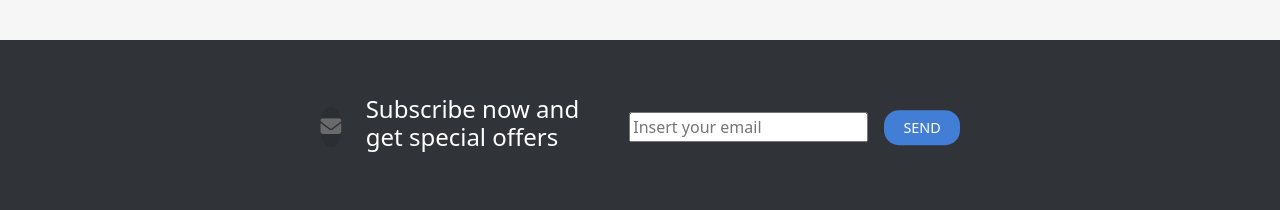
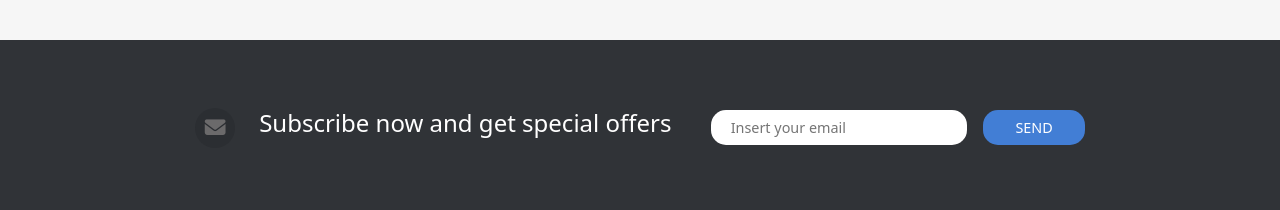
Before and after one commit to giovannilampis/proj-html-vuejs, a Vue app: page / in a window 1280 px wide. Shown: the part 5158-5368 px from the top of the page. Built offline with nearby package versions, Linux system fonts and the light colour scheme.

Commit message:
change SubscribeComp layout

```diff
--- a/src/components/SubscribeComp.vue
+++ b/src/components/SubscribeComp.vue
@@ -9,7 +9,7 @@ export default {
 <template>
     <section>
 
-        <div class="container">
+        <div>
 
             <div class="subscribe_container">
                 <a class="envelope_container"><i class="fa-solid fa-envelope"></i></a>
@@ -41,7 +41,8 @@ section {
 }
 
 .subscribe_container {
-    @include display_between;
+    @include display_center;
+    width: 100%;
     position: absolute;
     top: 50%;
     left: 50%;
@@ -67,12 +68,25 @@ section {
     transform: translate(-50%, -50%);
 }
 
+h4 {
+    font-size: 1.5rem;
+}
+
+input {
+    border: none;
+    width: 20%;
+    font-size: 0.9rem;
+    padding: 0.4rem 1.2rem;
+    border-radius: 15px;
+
+}
+
 button {
     background-color: $havelock_blue;
     color: $white;
     border: none;
     font-size: 0.9rem;
-    padding: 0.4rem 1.2rem;
+    padding: 0.4rem 2rem;
     border-radius: 15px;
     text-transform: uppercase;
 }
```
